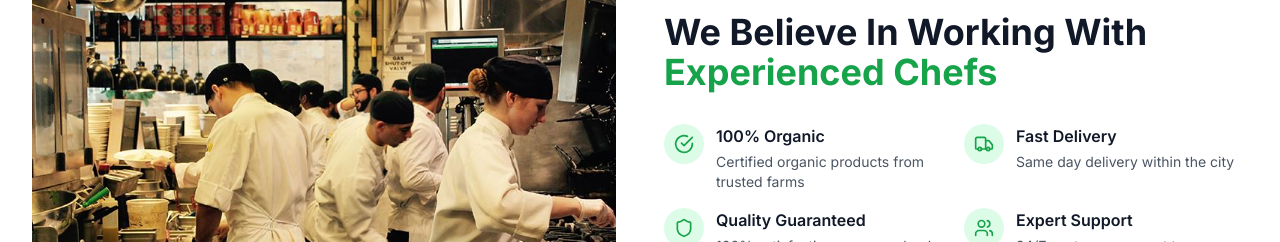
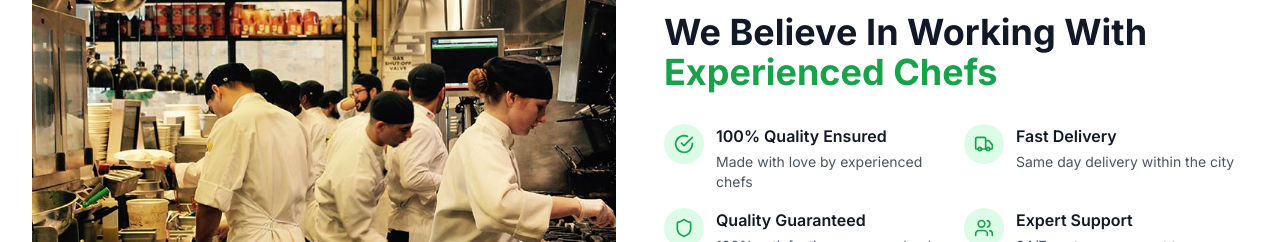
Before and after one commit to uzicodes/Culinary-Canvas, a Next.js app: page / in a window 1280 px wide. Shown: the part 1920-2162 px from the top of the page. Built offline with nearby package versions, Linux system fonts and the light colour scheme.

Commit message:
edited the about.tsx

```diff
--- a/src/components/About.tsx
+++ b/src/components/About.tsx
@@ -45,8 +45,8 @@ const About = () => {
                   <CheckCircle className="w-5 h-5 text-primary-600" />
                 </div>
                 <div>
-                  <h4 className="font-semibold text-gray-900 mb-1">100% Organic</h4>
-                  <p className="text-sm text-gray-600">Certified organic products from trusted farms</p>
+                  <h4 className="font-semibold text-gray-900 mb-1">100% Quality Ensured</h4>
+                  <p className="text-sm text-gray-600">Made with love by experienced chefs</p>
                 </div>
               </div>
 
```
